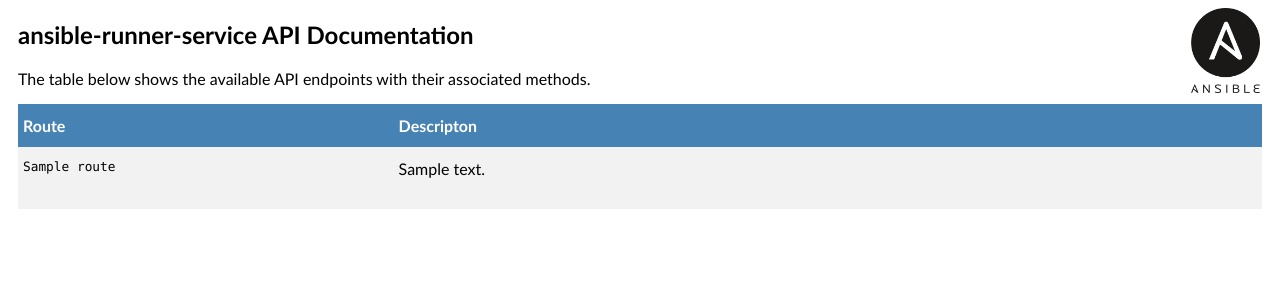
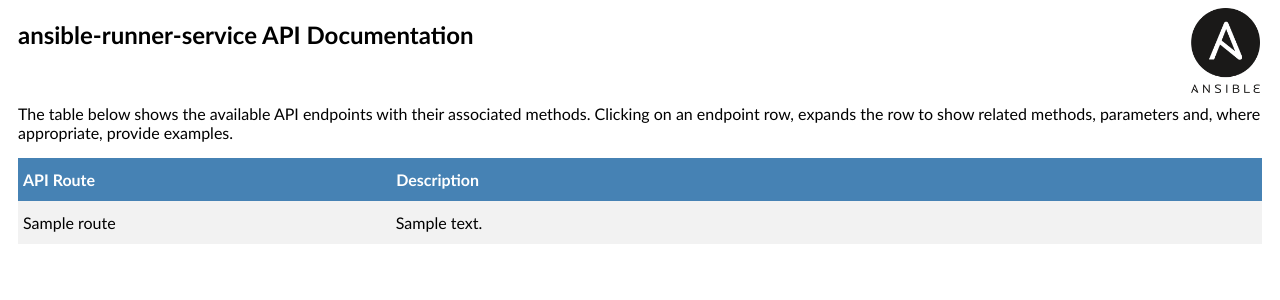
Before and after one commit to ansible/ansible-runner-service, a Flask app: template runner_service/templates/api.html in a window 1280 px wide. Shown: the top 300 px of the page. Run offline with Flask 2, Linux system fonts and the light colour scheme; the template is opened without the code that fills it: most values are stand-ins (such as "Sample title", 1, 10 or a date in 2020); parts of the project's set-up code (start-up, migrations or seed data) failed here and were passed over.

Commit message:
Updated API jinja2 template
HTML refactoring work. The layout has been changed
to make more of the screen space available to the
API documentation content.

In addition, the changes also fix some display
issues that happened during window resize
(i.e. elements would overrun the table width -
which annoyed me!)

Signed-off-by: Paul Cuzner <pcuzner@redhat.com>

````diff
--- a/runner_service/templates/api.html
+++ b/runner_service/templates/api.html
@@ -9,43 +9,43 @@
 <body>
     <img src="{{ url_for('static', filename='Ansible_logo.png')}}" class="logo" />
     <h2>ansible-runner-service API Documentation</h2>
+    <br>
     <p>The table below shows the available API endpoints with their associated
-          methods.</p>
+    methods. Clicking on an endpoint row, expands the row to show related methods,
+    parameters and, where appropriate, provide examples.</p>
 
-     <!-- table-layout:fixed is key to maintaining the table column sizes
-          when the details div is shown/hidden. Without it the table cell sizes
-          resize
-      -->
-      <table id="endpoints" style="table-layout:fixed;">
-        <tr>
-            <th style="width:30%;">Route</th>
-            <th style="width:70%;">Descripton</th>
+    <table id="endpoints" class="api-table">
+        <tr style="width:100%;">
+              <th style="width:30%;text-align:left;">API Route</th>
+              <th style="width:auto;text-align:left;">Description</th>
         </tr>
 
         {% for route in routes %}
         <tr onclick="showme.call(this);" >
-          <td class="api_text">{{ route['route'] }}</td>
-          <td >
-              <div>{% autoescape False %}
+          <td colspan="2" style="padding-right:10px;">
+              <span  class="api-text" style="width:30%;display:inline-block;">{{ route['route'] }}</span>
+              <span style="width:auto;display:inline-block;">
+                  {% autoescape False %}
                   {{ route['description'] | replace('\n', '<br>') }}
                   {% endautoescape %}
+              </span>
+              <div class="api-row-container" style="display:none;">
+                  {% for method in route['methods'] %}
+                  <div class="method-info">
+                      <div style="position:relative; width:10%;display:inline-block;">
+                          <br>
+                          <span class="button {{method.lower()}}">{{ method }}</span>
                       </div>
-              <br>
-              <div style="display:none;overflow:hidden;width:100%;">
-                  {% for method in route['methods'] %}
-                      <div style="width:100px;"><span class="{{method.lower()}}" >
-                          {{ method }}</span>
-                      </div>
-                      <div style="position:relative; left:100px; top:-40px; display:inline-block">
+                      <div class="info" style="width:90%; ">
                           <!-- mimic a ninja 2.10+ namespace -->
                           {% set ns = { 'console_mode': True } %}
                           {% for detail in route['details'][method] %}
                             {% if detail == "```" %}
                               {% if ns.console_mode %}
-                                {{ "<span class='codeblock'>" | safe }}
+                                {{ "<div class='codeblock'>" | safe }}
                                 {% if ns.update({"console_mode": False}) %}{% endif %}
                               {% else %}
-                                {{ "</span>" | safe }}
+                                {{ "</div>" | safe }}
                                 {% if ns.update({"console_mode": True}) %}{% endif %}
                               {% endif %}
                             {% else %}
@@ -53,6 +53,7 @@
                               {{ "<br>" | safe }}
                             {% endif %}
                           {% endfor %}
+                      </div>
                   </div>
                   {% endfor %}
               </div>
````
Lines whose indentation alone changed are shown as unchanged.
